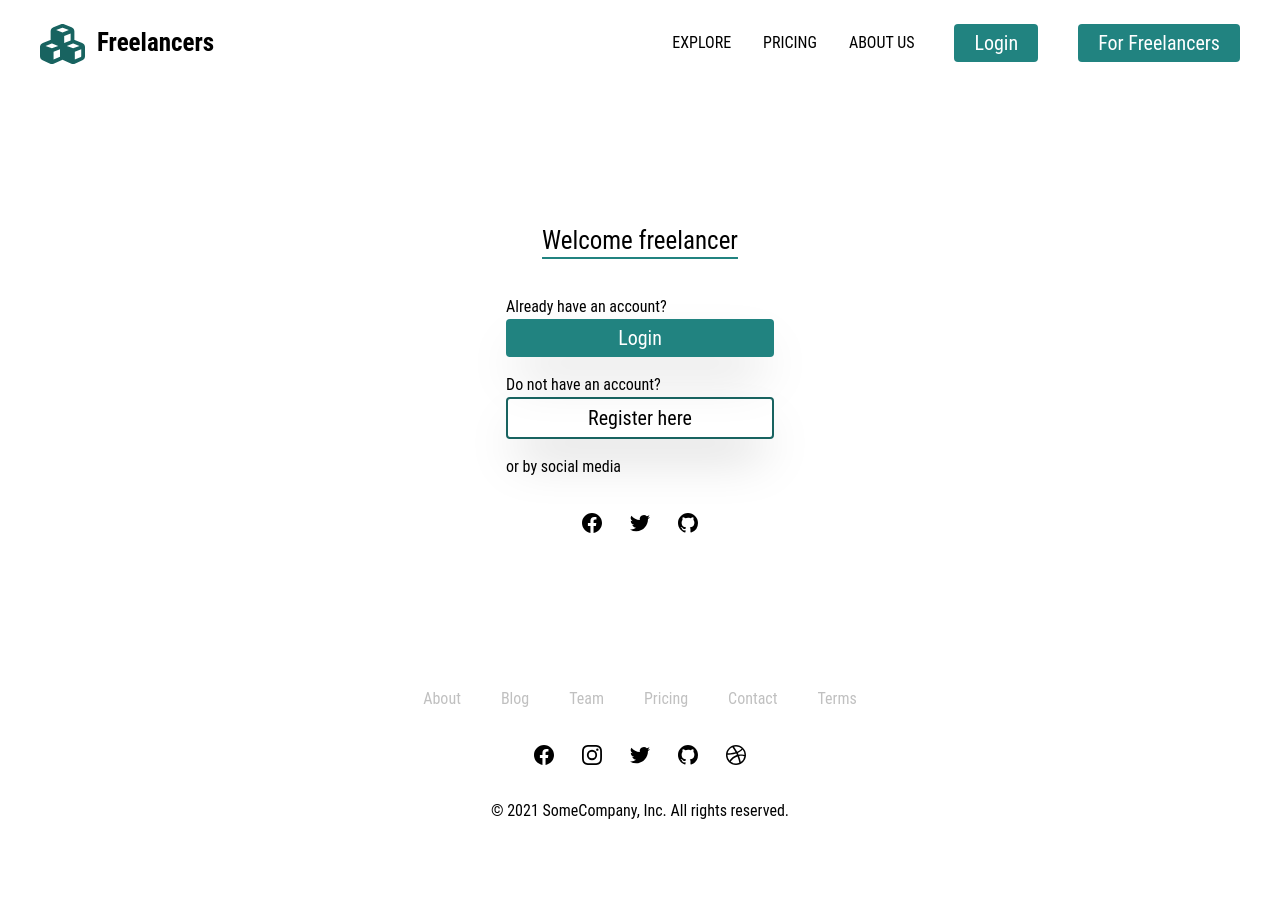
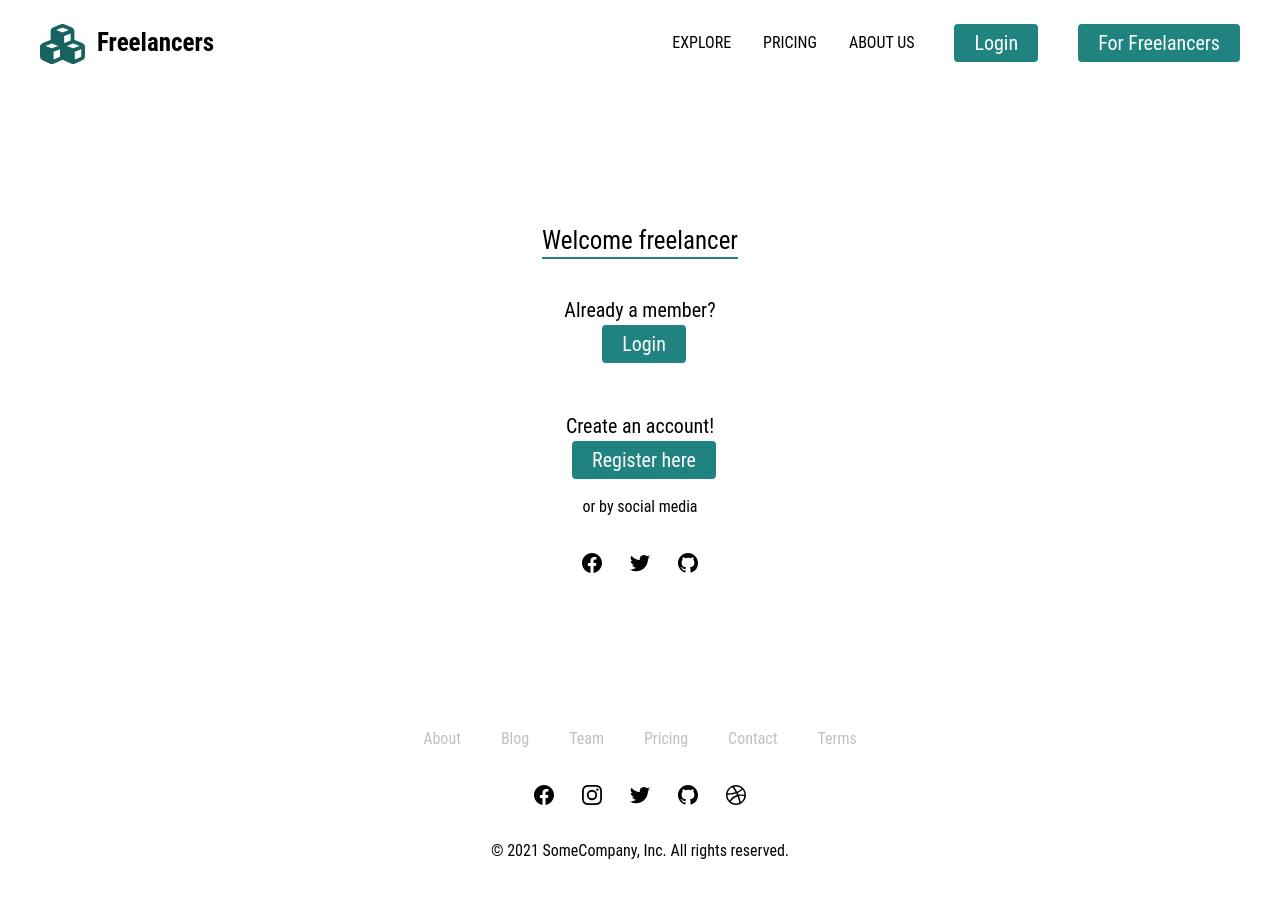
Before and after one commit to Rennatts/freelancer-directory, a React (Create React App) app in the folder client/: page /freelancers in a window 1280 px wide. Shown: the top 898 px of the page. Before the commit the page ends 871 px from the top, so only its background shows below. Built offline with nearby package versions, Linux system fonts and the light colour scheme; a web font is replaced by a local one.

Commit message:
closing header when button is clicked

```diff
--- a/client/src/components/Button/index.tsx
+++ b/client/src/components/Button/index.tsx
@@ -6,10 +6,10 @@ type TextProps <C extends React.ElementType> = {
 } & React.ComponentPropsWithoutRef<C>;
 
 export const Button = <C extends React.ElementType>({
+    width,
     children,
     ...restProps
 }: TextProps<C>) => {
-  console.log("children", children)
 
-    return <button className="ml-2 flex-shrink-0 bg-teal-500 hover:bg-teal-300 hover:border-bg-teal-300 hover:text-black hover:border-teal-300 text-md text-white py-1 px-5 rounded" type="button"{ ...restProps}>{children}</button>
+    return <button className={`w-${width} ml-2 flex-shrink-0 bg-teal-500 hover:bg-teal-300 hover:border-bg-teal-300 hover:text-black hover:border-teal-300 text-md text-white py-1 px-5 rounded`} type="button"{ ...restProps}>{children}</button>
 };
--- a/client/src/components/NewHeader/index.tsx
+++ b/client/src/components/NewHeader/index.tsx
@@ -3,7 +3,7 @@ import { FontAwesomeIcon } from '@fortawesome/react-fontawesome';
 import React, { useContext, useState } from 'react';
 import { faCubes, faBars, faXmark } from "@fortawesome/free-solid-svg-icons";
 import { Button } from '../Button';
-import { Link, NavLink, useNavigate } from 'react-router-dom';
+import { useNavigate } from 'react-router-dom';
 import { isAuthenticated, signout } from '../../auth';
 import { UserType } from '../../enum/UserType';
 import { UserContext } from '../../UserContext';
@@ -61,7 +61,7 @@ export const NewHeader: React.FC<IMenuProps> = ({ size= 'sm' }: IMenuProps) => {
               </li>
             ))
           }
-         <Button onClick={()=> signout(()=> navigate('/'))} >Sign out</Button>
+         <Button width="1/2" onClick={()=> {signout(()=> navigate('/')); setOpen(false)}} >Sign out</Button>
         </ul>
       );
     }
@@ -77,7 +77,7 @@ export const NewHeader: React.FC<IMenuProps> = ({ size= 'sm' }: IMenuProps) => {
               </li>
             ))
           }
-          <Button onClick={()=> signout(()=> navigate('/'))} >Sign out</Button>
+          <Button width="1/2" onClick={()=> signout(()=> {navigate('/'); setOpen(false)})} >Sign out</Button>
         </ul>
       );
     }
@@ -88,7 +88,7 @@ export const NewHeader: React.FC<IMenuProps> = ({ size= 'sm' }: IMenuProps) => {
           {
             NotLoggedInLinks.map((link) => (
               <li key={link.name} className='md:ml-8 text-sm md:my-0 my-7 ml-0'>
-                <Button onClick={()=> navigate(link.link)}>{link.name}</Button>
+                <Button onClick={()=> {navigate(link.link); setOpen(false)}}>{link.name}</Button>
               </li>
             ))
           }
--- a/client/src/components/SearchFreelancerByCity/index.tsx
+++ b/client/src/components/SearchFreelancerByCity/index.tsx
@@ -4,13 +4,11 @@ import './search.css';
 import {useNavigate } from "react-router-dom";
 import teamImage from './../../images/creative_team_re.svg';
 import axios from 'axios';
-import clsx from 'clsx';
 
 export interface ISearchProps {
-  size?: 'sm' | 'md' | 'lg';
 }
 
-export function SearchFreelancerByCity ({ size= 'md' }: ISearchProps) {
+export function SearchFreelancerByCity ({}: ISearchProps) {
   const [selectedCity, setSelectedCity] = React.useState("");
   const [FreelancerBySelectedCity, setFreelancerBySelectedCity] = React.useState([]);
   const navigate = useNavigate();
--- a/client/src/pages/RedirectionFreelancers/index.tsx
+++ b/client/src/pages/RedirectionFreelancers/index.tsx
@@ -1,5 +1,6 @@
 import * as React from 'react';
 import { useNavigate } from "react-router-dom";
+import { Button } from '../../components';
 
 
 export interface IRedirectionFreelancersProps {
@@ -22,25 +23,21 @@ export function RedirectionFreelancers (props: IRedirectionFreelancersProps) {
   return (
     <div className='flex items-center flex-center flex-col place-content-around p-20'>
       <div>
-        <div className='flex flex-center items-center justify-center'>
+        <div className='flex flex-center items-center justify-center text-center'>
           <h2 className='p-9 text-xl underline underline-offset-8 decoration-teal-500'>Welcome freelancer</h2>
         </div>
         <form>
           <div className="mb-6">
             <div className="flex flex-center items-center flex-col mb-6 space-y-4">
-                <div className="w-full">
-                    <p>Already have an account?</p>
-                    <button onClick={()=> navigate(`/freelancers/login`)}  className="w-full flex-shrink-0 bg-teal-500 hover:bg-teal-300 hover:border-bg-teal-300 hover:text-black hover:border-teal-300 text-md text-white py-1 px-5 rounded shadow-2xl" type="button">
-                    Login
-                    </button>
+                <div className="w-full text-center text-md">
+                    <p>Already a member?</p>
+                    <Button onClick={()=> navigate(`/freelancers/login`)}>Login</Button>
                 </div>
-                <div className="w-full">
-                    <p>Do not have an account? </p>
-                    <button onClick={()=> navigate(`/freelancers/register`)}  className="w-full flex-shrink-0 border-2 border-teal-700 hover:text-white hover:bg-teal-300 hover:border-teal-300 text-black text-md py-1 px-5 rounded shadow-2xl" type="button">
-                    Register here
-                    </button>
+                <div className="w-full text-center text-md pt-8">
+                    <p>Create an account! </p>
+                    <Button onClick={()=> navigate(`/freelancers/register`)} >Register here</Button>
                 </div>
-                <div className="w-full">
+                <div className="w-full text-center">
                     <p>or by social media</p>
                   <div className="flex justify-center mt-8 space-x-6">
                     <a href="#" className="text-gray-400 hover:text-gray-500">
```
